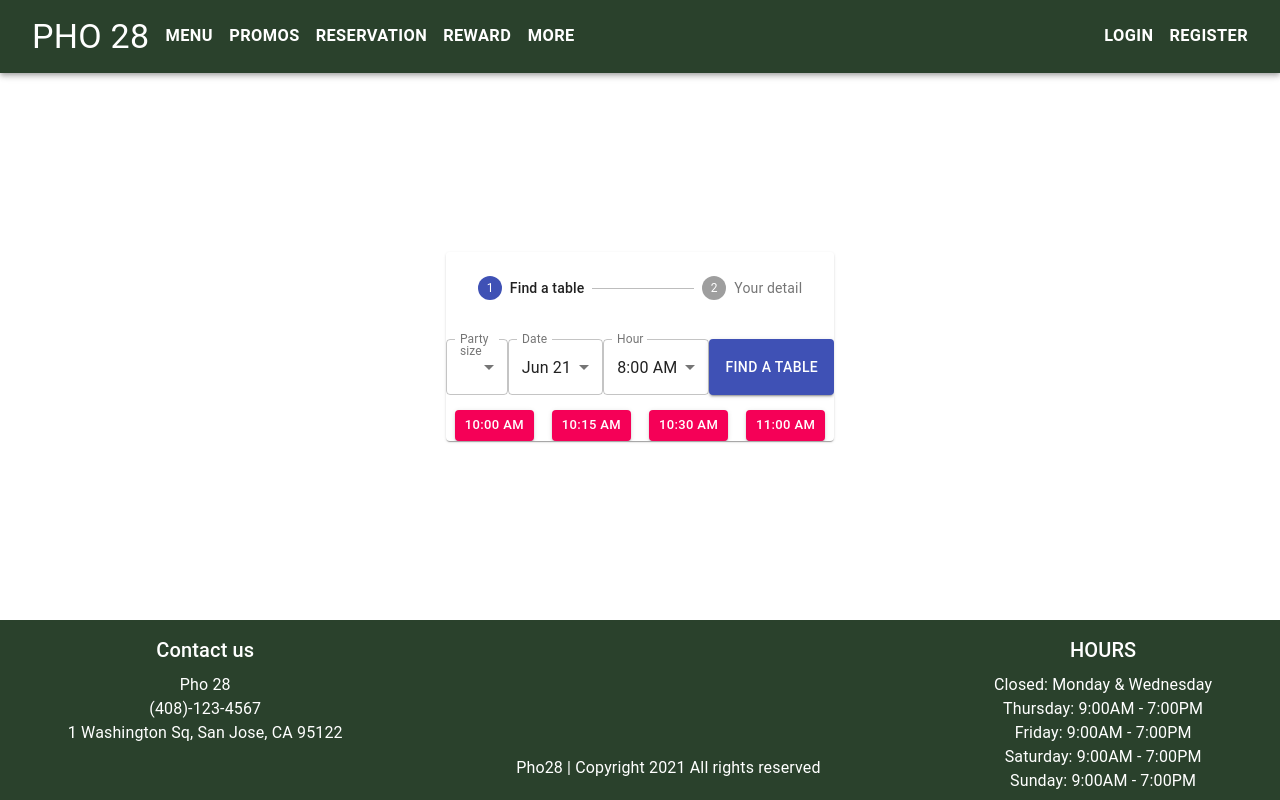
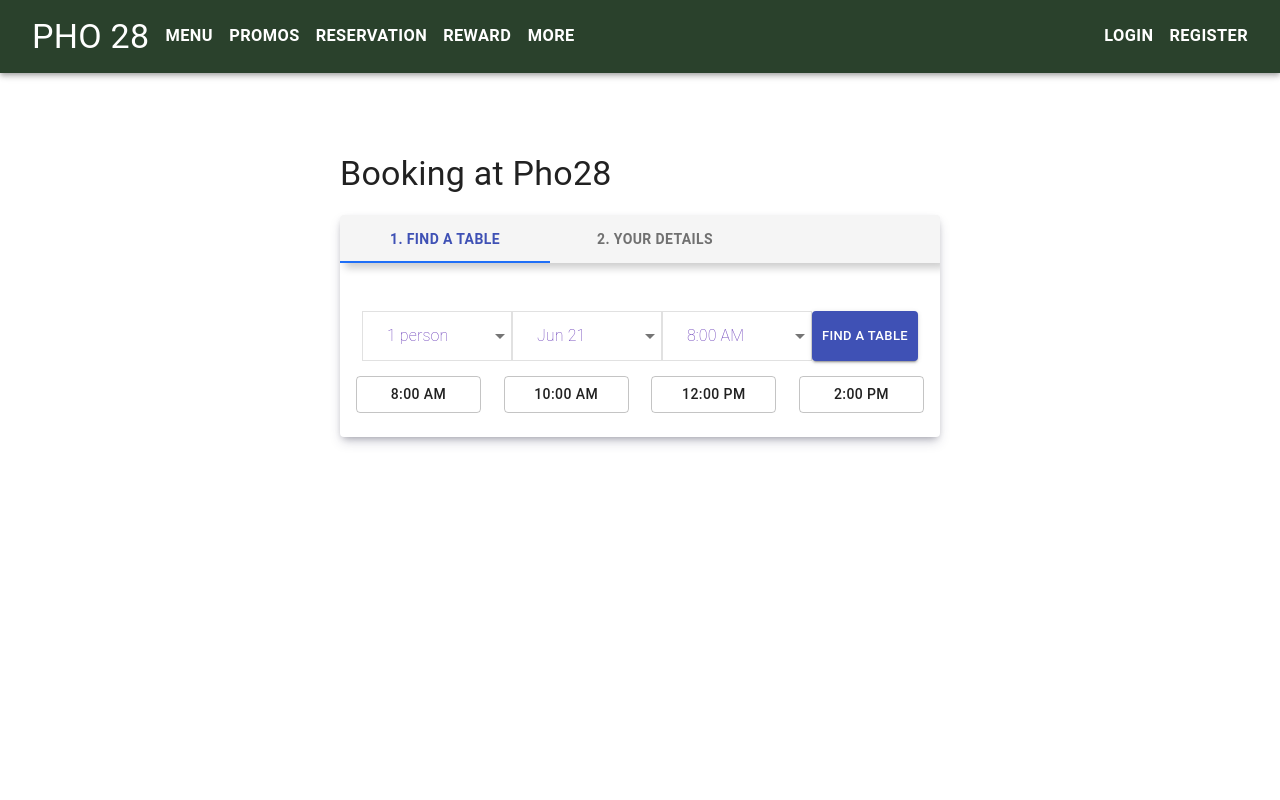
Before and after one commit to hoangtran5369/restaurant_frontend, a React (Create React App) app: page /reservation in a window 1280 px wide. Built offline with nearby package versions, Linux system fonts and the light colour scheme.

Commit message:
merged changes

```diff
--- a/src/components/Menu/FoodItemModal.js
+++ b/src/components/Menu/FoodItemModal.js
@@ -43,10 +43,9 @@ const LeftContainer = styled.div`
 `;
 
 const RightContainer = styled.div`
-
-  width: 30%;
+    min-width: 400px;
     background-color: yellow;
-`;
+`
 
 const ImageContainer = styled.div`
   width: 100%;
@@ -117,70 +116,18 @@ function FoodItemModal() {
                                 <GridListTile>
                                     <img src="https://i.imgur.com/yGeOUMB.jpg" alt="" />
                                 </GridListTile>
-                {/* <GridListTile>
-                                    <img src="https://i.imgur.com/yGeOUMB.jpg" alt="" />
-                                </GridListTile>
-                                <GridListTile>
-                                    <img src="https://i.imgur.com/yGeOUMB.jpg" alt="" />
-                                </GridListTile>
-                                <GridListTile>
-                                    <img src="https://i.imgur.com/yGeOUMB.jpg" alt="" />
-                                </GridListTile>
-                                <GridListTile>
-                                    <img src="https://i.imgur.com/yGeOUMB.jpg" alt="" />
-                                </GridListTile>
-                                <GridListTile>
-                                    <img src="https://i.imgur.com/yGeOUMB.jpg" alt="" />
-                                </GridListTile> */}
+
                             </GalleryList>
                         </Grid>
                         <Grid item xs={9}>
-              <ImageContainer></ImageContainer>
+                            <ImageContainer>
+                            </ImageContainer>
                         </Grid>
                     </Grid>
-
+                    <h1>Pho bo</h1>
                 </LeftContainer>
                 <RightContainer>
-          <h2> Pho bo </h2>
-          <h2> Price: </h2>
-          <h2> Description: </h2>
-          <h2> Option: </h2>
-
-          {options.map((option) => (
-            <div>
-              <FormControlLabel
-                control={<Checkbox name="checkedB" color="primary" />}
-                label={option}
-              />{" "}
-            </div>
-          ))}
-
-          <TextField
-            label="Special instruction:"
-            id="outlined-margin-none"
-            defaultValue="Default Value"
-            helperText="150 characters maximum."
-            variant="outlined"
-          />
-          <Box display="flex" alignContent="stretch">
-            <QuantityPicker
-              label="Count"
-              value={quantity}
-              InputLabelProps={{
-                shrink: true,
-              }}
-              type="number"
-              defaultValue={1}
-              variant="outlined"
-              size="small"
-              onChange={(event) => updateQuantity(event.target.value)}
-            />
-            <OrderButton variant="contained" onClick={handleOrder} color="primary"  >
-              Add to card
-            </OrderButton>
-          </Box>
-
-
+                    <h1> hello</h1>
                 </RightContainer>
             </MainContainer>
         </MyModal>
--- a/src/components/Menu/Menu.js
+++ b/src/components/Menu/Menu.js
@@ -3,10 +3,7 @@ import {
   Box,
   List,
   GridList,
-  GridListTile,
   Input,
-  FormControl,
-  Modal,
   Tab,
   Tabs,
 } from "@material-ui/core";
@@ -16,8 +13,6 @@ import FoodItemModal from "components/Menu/FoodItemModal";
 import { useDispatch, useSelector } from "react-redux";
 import {
   getFoodMenuItems,
-  itemIsDisplayed,
-  getDisplayedItem,
 } from "store/FoodMenu/selector";
 import { hideItem } from "store/FoodMenu/reducer";
 import Cart from "components/Menu/Cart";
--- a/src/components/Menu/MenuItem.js
+++ b/src/components/Menu/MenuItem.js
@@ -40,11 +40,20 @@ function MenuItem(props) {
         dispatch(addOrder({item, quantity}))
     }
 
+    const myProps = {
+        flexGrow: 1,
+        display: "flex",
+        flexDirection: "column",
+        justifyContent:"space-between",
+        padding:"1rem",
+    }
+
     return (
 
         <MenuItemContainer onClick={() => dispatch(displayItem(item))}>
-            <Box flexGrow={1}
-                 display="flex" flexDirection="column" justifyContent="space-between" padding="1rem">
+            <Box
+            {...myProps}
+            >
                 <Box>
                     <Box display="flex" justifyContent="space-between">
                         <Typography variant="h5">{item.name}</Typography>
--- a/src/components/Reservation/CustomerInfo.js
+++ b/src/components/Reservation/CustomerInfo.js
@@ -1,18 +1,7 @@
 import {
   Box,
   Button,
-  Grid,
-  Typography,
-  Card,
-  CardHeader,
-  StepLabel,
-  Step,
-  Stepper,
-  MenuItem,
-  InputLabel,
-  Select,
-  FormControl,
-  Container,
+
   TextField,
   FormControlLabel,
   Checkbox,
@@ -21,27 +10,7 @@ import styled from "styled-components";
 import Navbar from "../Navbar";
 import Footer from "../Footer";
 
-const MenuItemBox = styled.div`
-  display: flex;
-  flex-direction: row;
-  justify-content: space-around;
-`;
 
-const SelectRow = styled.div`
-  display: flex;
-  flex-direction: row;
-  flex-grow: 4;
-  justify-content: space-around;
-  align-items: stretch;
-  margin-top: 15px;
-`;
-
-const ButtonRow = styled.div`
-  display: flex;
-  flex-direction: row;
-  justify-content: space-around;
-  margin-top: 15px;
-`;
 const MyContainer = styled.div`
   display: flex;
   flex-direction: row;
@@ -56,12 +25,19 @@ const OrderContainer = styled.div`
   width: 50%;
   align-items: stretch;
 `;
-const CheckBoxLable = styled(FormControlLabel)`
-  font-size: 5px;
+const CheckBoxLabel = styled(props => <FormControlLabel {...props} classes={{label: 'checkbox-label'}}/>)`
+  margin-top: 20px;
+
+  & > .checkbox-label {
+    font-size: 0.8rem;
+  }
 `;
 
+const SubmitButton = styled(Button)`
+  margin-top: 20px;
+`
+
 function CustomerInfo({ onFinished }) {
-  const steps = ["Find a table", "Your detail"];
 
   return (
     <Box>
@@ -71,33 +47,35 @@ function CustomerInfo({ onFinished }) {
             <TextField
               id="outlined-basic"
               label="First name"
-              variant="outlined"
+
             />
             <TextField
               id="outlined-basic"
-              label="Last name"
-              variant="outlined"
+              label="Surname"
+
             />
             <TextField
               id="outlined-basic"
               label="Phone number"
-              variant="outlined"
+
             />
-            <TextField id="outlined-basic" label="Email" variant="outlined" />
+            <TextField id="outlined-basic" label="Email" />
             <TextField
               id="outlined-basic"
               label="Add a special request"
-              variant="outlined"
+
             />
-            <h6>
-              <Checkbox name="checkedA" />
-              Yes, I want to get text updates and reminders about my bookings.*
-            </h6>
-            <h6>
-              <Checkbox name="checkedA" />
-              This restaurant will send you dining offers and news by email
-              unless you object by unchecking this box.
-            </h6>
+
+            <CheckBoxLabel
+              control={<Checkbox checked  name="checkedA" />}
+              label="Yes, I want to get text updates and reminders about my bookings.*"
+            />
+            <CheckBoxLabel
+              control={<Checkbox checked  name="checkedA" />}
+              label="This restaurant will send you dining offers and news by email
+              unless you object by unchecking this box."
+            />
+
           </form>
         </FormContainer>
 
@@ -108,9 +86,9 @@ function CustomerInfo({ onFinished }) {
           <h6> 2 people </h6>
         </OrderContainer>
       </MyContainer>
-      <Button color="secondary" fullWidth variant="contained">
+      <SubmitButton color="primary" fullWidth variant="contained">
         Confirm booking
-      </Button>
+      </SubmitButton>
     </Box>
   );
 }
--- a/src/components/Reservation/FindTable.js
+++ b/src/components/Reservation/FindTable.js
@@ -8,8 +8,8 @@ import {
   StepLabel,
   Step,
   Stepper,
+  InputBase,
   MenuItem,
-    InputLabel,
   Select,
   FormControl,
 } from "@material-ui/core";
@@ -17,139 +17,120 @@ import {
 import Navbar from "../Navbar";
 import Footer from "../Footer";
 
-  const MenuItemBox = styled.div`
-    display: flex;
-    flex-direction: row;
-    justify-content: space-around;
-
-
-  `;
 
 const SelectRow = styled.div`
       display: flex;
       flex-direction: row;
       flex-grow: 4;
-      justify-content: space-around;
-      align-items: stretch;
-      margin-top: 15px;
+      justify-content: center;
+      margin-top: 2rem;
   `;
+
 
 const ButtonRow = styled.div`
   display: flex;
   flex-direction: row;
-      justify-content: space-around;
+  justify-content: space-between;
   margin-top: 15px;
 `;
 
+const AvailableTimeButton = styled(Button)`
+  width: 22%;
+`;
+
+const StyledSelect = styled(props => <Select {...props} classes={{root: 'select-root'}}> {props.children} </Select>)`
+  & > .select-root{
+    color: #673ab7;
+    min-width: 100px;
 
 
-  function FindATable( { onFinished }) {
-    const steps = ["Find a table", "Your detail"];
+    background: white;
+    font-weight: 200;
+    padding-top: 14px;
+    border: 1px solid rgb(225,225,225);
+    padding-left: 24px;
+    padding-bottom: 15px;
+  }
+  `
+
+function FindATable({ onFinished }) {
+
   const partySizes = [
-      { lable: "1 person", value: 1 },
-      { lable: "2 people", value: 2 },
-      { lable: "3 people", value: 3 },
-      { lable: "4 people", value: 4 },
-      { lable: "5 people", value: 5 },
-      { lable: "6 people", value: 6 },
+    { label: "1 person", value: 1 },
+    { label: "2 people", value: 2 },
+    { label: "3 people", value: 3 },
+    { label: "4 people", value: 4 },
+    { label: "5 people", value: 5 },
+    { label: "6 people", value: 6 },
   ];
   const dates = [
-      { lable: "Jun 21", value: 0 },
-      { lable: "Jun 22", value: 1 },
-      { lable: "Jun 23", value: 2 },
-      { lable: "Jun 24", value: 3 },
-      { lable: "Jun 25", value: 4 },
-      { lable: "Jun 26", value: 5 },
+    { label: "Jun 21", value: 0 },
+    { label: "Jun 22", value: 1 },
+    { label: "Jun 23", value: 2 },
+    { label: "Jun 24", value: 3 },
+    { label: "Jun 25", value: 4 },
+    { label: "Jun 26", value: 5 },
   ];
   const hours = [
-      { lable: "8:00 AM", value: 0 },
-      { lable: "10:00 AM", value: 1 },
-      { lable: "12:00 PM", value: 2 },
-      { lable: "2:00 PM", value: 3 },
-      { lable: "4:00 PM", value: 4 },
-      { lable: "6:00 PM", value: 5 },
+    { label: "8:00 AM", value: 0 },
+    { label: "10:00 AM", value: 1 },
+    { label: "12:00 PM", value: 2 },
+    { label: "2:00 PM", value: 3 },
+
   ];
 
   return (
     <Box  >
       <SelectRow>
-                <FormControl variant="outlined"   >
-                  <InputLabel id="demo-simple-select-outlined-label">
-                    Party size
-                  </InputLabel>
-                  <Select
+          <StyledSelect
+            value={1}
+            onChange={() => { }}
+            disableUnderline
+          >
+            {partySizes.map(({ label, value }) => {
+              return <MenuItem value={value}> {label} </MenuItem>;
+            })}
+          </StyledSelect>
+
+          <StyledSelect
+            disableUnderline
             labelId="demo-simple-select-outlined-label"
             id="demo-simple-select-outlined"
             value={0}
-                    onChange={() => {}}
-                    label="Party size"
+            onChange={() => { }}
+            label="Date"
           >
-                    {partySizes.map(({ lable, value }) => {
-                      return <MenuItem value={value}> {lable} </MenuItem>;
+            {dates.map(({ label, value }) => {
+              return <MenuItem value={value}> {label} </MenuItem>;
             })}
-                  </Select>
-                </FormControl>
+          </StyledSelect>
 
-                <FormControl variant="outlined">
-                  <InputLabel id="demo-simple-select-outlined-label">
-                    Date
-                  </InputLabel>
-                  <Select
+          <StyledSelect
+            disableUnderline
             labelId="demo-simple-select-outlined-label"
             id="demo-simple-select-outlined"
             value={0}
-                    onChange={() => {}}
+            onChange={() => { }}
             label="Date"
           >
-                    {dates.map(({ lable, value }) => {
-                      return <MenuItem value={value}> {lable} </MenuItem>;
+            {hours.map(({ label, value }) => {
+              return <MenuItem value={value}> {label} </MenuItem>;
             })}
-                  </Select>
-                </FormControl>
+          </StyledSelect>
 
-                <FormControl variant="outlined">
-                  <InputLabel id="demo-simple-select-outlined-label">
-                    Hour
-                  </InputLabel>
-                  <Select
-                    labelId="demo-simple-select-outlined-label"
-                    id="demo-simple-select-outlined"
-                    value={0}
-                    onChange={() => {}}
-                    label="Date"
-                  >
-                    {hours.map(({ lable, value }) => {
-                      return <MenuItem value={value}> {lable} </MenuItem>;
-                    })}
-                  </Select>
-                </FormControl>
-                <Button variant="contained"  color="primary">Find a table</Button>
+        <Button variant="contained" size="small" color="primary">Find a table</Button>
       </SelectRow>
+
       <ButtonRow>
-                  <Button
-                    size="small" variant="contained" color="secondary"
+        {hours.map(hour => (
+          <AvailableTimeButton
+            variant="outlined"
             onClick={onFinished}
           >
-                      10:00 AM
-                  </Button>
-                  <Button
-                    size="small" variant="contained" color="secondary"
-                    onClick={onFinished}
-                     >
-                      10:15 AM
-                  </Button>
-                  <Button
-                    size="small" variant="contained" color="secondary"
-                    onClick={onFinished}
-                     >
-                      10:30 AM
-                  </Button>
-                  <Button
-                    size="small" variant="contained" color="secondary"
-                    onClick={onFinished}
-                     >
-                      11:00 AM
-                  </Button>
+          {hour.label}
+          </AvailableTimeButton>)
+        )}
+
       </ButtonRow>
 
 
--- a/src/components/Reservation/Reservation.js
+++ b/src/components/Reservation/Reservation.js
@@ -1,17 +1,14 @@
 import {
   Box,
-  Button,
-  Grid,
-  Typography,
   Card,
-  CardHeader,
-  StepLabel,
-  Step,
-  Stepper,
+  CardContent,
   MenuItem,
   InputLabel,
   Select,
   FormControl,
+  Tabs,
+  Tab,
+  Typography,
 } from "@material-ui/core";
 import styled from "styled-components";
 import Navbar from "../Navbar";
@@ -21,30 +18,31 @@ import CustomerInfo from "./CustomerInfo";
 import { useState } from "react";
 import { set } from "react-hook-form";
 
-const MenuItemBox = styled.div`
-  display: flex;
-  flex-direction: row;
-  justify-content: space-around;
-`;
 
-const SelectRow = styled.div`
-  display: flex;
-  flex-direction: row;
-  flex-grow: 4;
-  justify-content: space-around;
-  align-items: stretch;
-  margin-top: 15px;
-`;
+const StyledCard = styled(Card)`
+box-shadow: rgba(50, 50, 93, 0.25) 0px 6px 12px -2px, rgba(0, 0, 0, 0.3) 0px 3px 7px -3px;
+transition: height 1.5s;
 
-const ButtonRow = styled.div`
-  display: flex;
-  flex-direction: row;
-  justify-content: space-around;
-  margin-top: 15px;
-`;
+`
+
+const StyledTabs = styled(props => {
+  return <Tabs {...props} classes={{indicator: 'indicator'}}></Tabs>
+})`
+  background-color: rgb(245, 245, 245);
+  box-shadow: 0.3em 0.3em 0.5em rgba(0,0,0,0.2);
+  padding-right: 30%;
+  && .indicator {
+    background-color: #1F6FF7;
+  }
+`
+
+const StyledTab = styled(Tab)`
+  font-weight: bold;
+`
 
 function Reservation() {
-  const steps = ["Find a table", "Your detail"];
+  const steps = ["1. Find a table", "2. Your details"];
+
 
 
   const [currentStep, setCurrentStep] = useState(0);
@@ -56,39 +54,37 @@ function Reservation() {
         flexGrow={1}
         display="flex"
         justifyContent="space-around"
-        alignItems="center"
         color="text.primary"
+        paddingTop="10vh"
       >
-        <Box minWidth="300px" maxWidth="400px">
-          <Card>
+        <Box minWidth="600px" maxWidth="35vw">
+          <Box marginBottom="20px">
+            <Typography variant="h4">Booking at Pho28</Typography>
+          </Box>
+          <StyledCard >
 
-            <Stepper activeStep={ currentStep }>
-              {steps.map((label, index) => {
-                const stepProps = {};
-                const labelProps = {};
-
-                return (
-                  <Step
-                    key={label}
-                    {...stepProps}
-                    onClick={() => setCurrentStep(index)}
+            <StyledTabs
+              value={currentStep}
+              onChange={(e, newStep) => {setCurrentStep(newStep)}}
+              indicatorColor="primary"
+              textColor="primary"
+              variant="fullWidth"
+              aria-label="full width tabs example"
             >
-                    <StepLabel {...labelProps}>{label}</StepLabel>
-                  </Step>
-                );
-              })}
-            </Stepper>
+              {steps.map(step => <StyledTab label={step} />)}
+            </StyledTabs>
+            <CardContent>
 
               {currentStep === 0 ? (
                 <FindATable onFinished={() => setCurrentStep(1)} />
               ) : (
                 <CustomerInfo />
               )}
-          </Card>
+            </CardContent>
+          </StyledCard>
         </Box>
       </Box>
 
-      <Footer />
     </Box>
   );
 }
```
Lines whose indentation alone changed are shown as unchanged.
